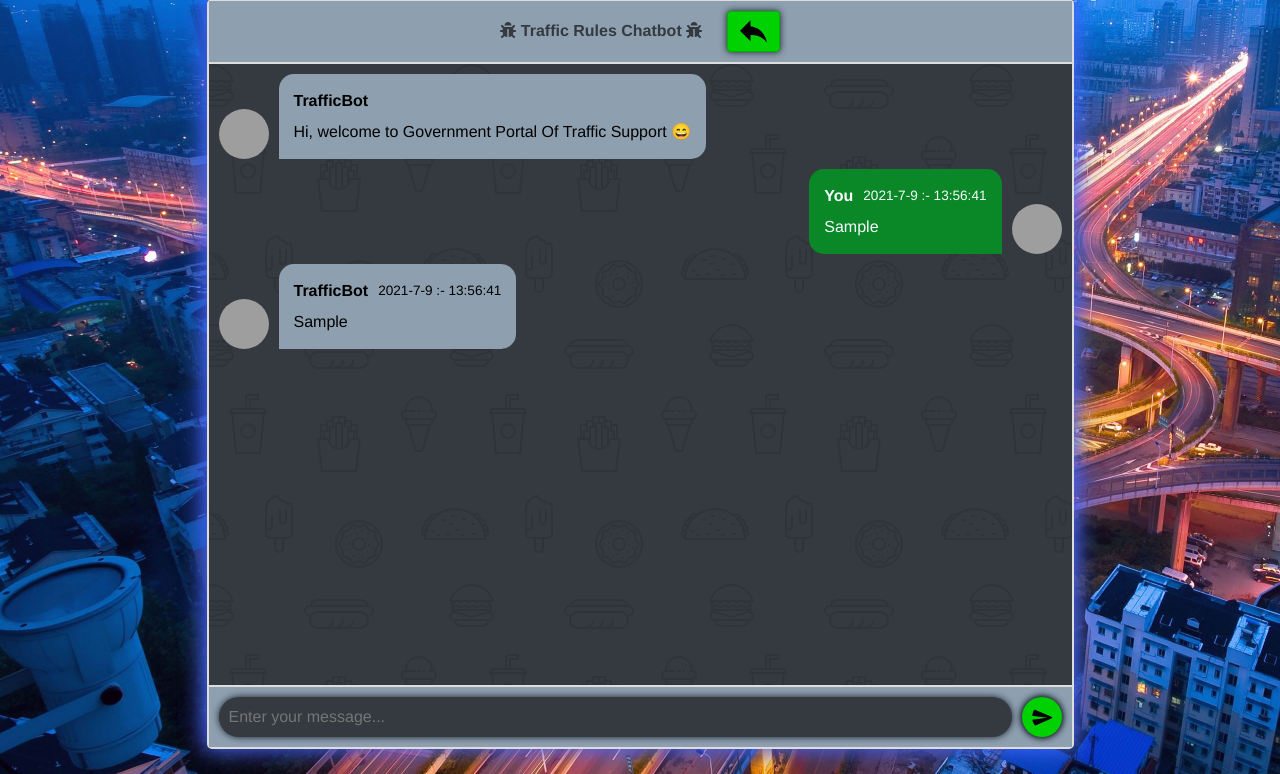
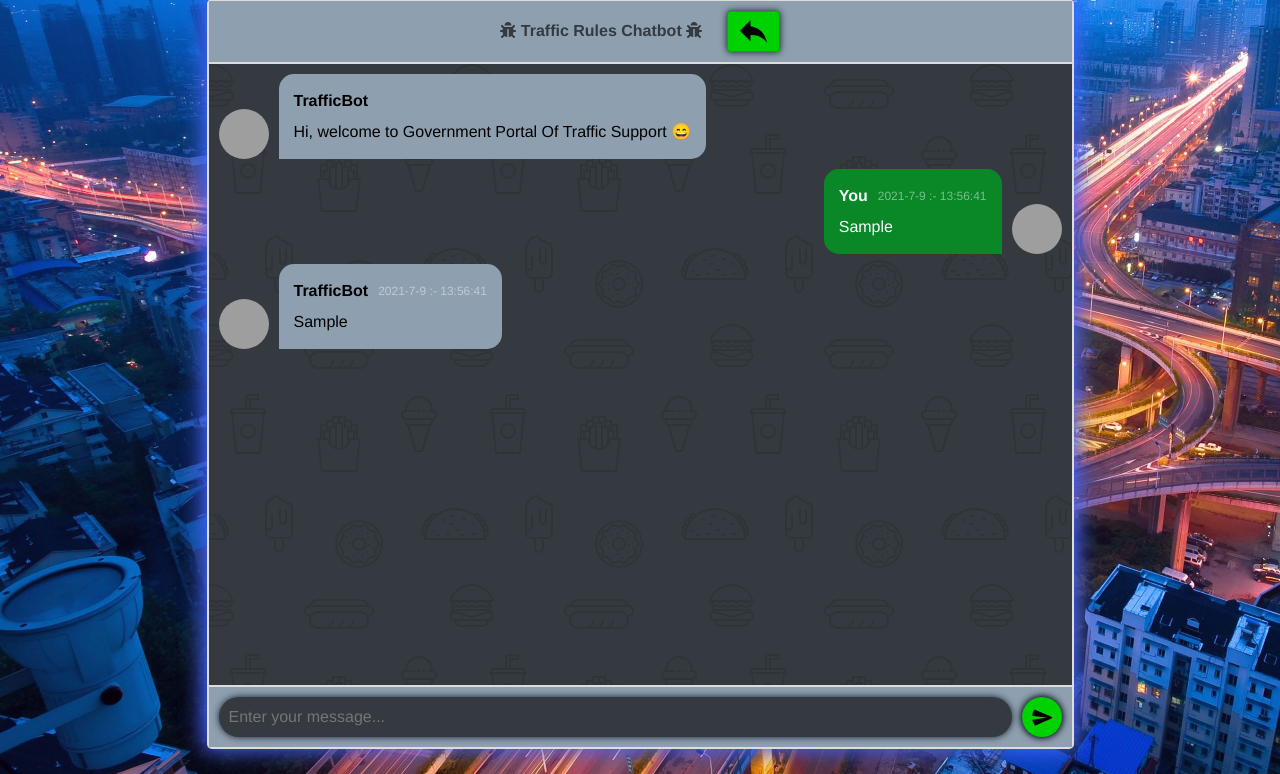
Before and after one commit to ramshi57/TLAS-CHAT-BOT, a Django app: template BOT/portal/templates/Chatbot_Page_Dark.html in a window 1280 px wide. Shown: the part 26-800 px from the top of the page. Run offline with Django 3.2, Linux system fonts and the light colour scheme; the template is opened without the code that fills it: most values are stand-ins (such as "Sample title", 1, 10 or a date in 2020); parts of the project's set-up code (start-up, migrations or seed data) failed here and were passed over; some libraries are stand-ins or nearby versions; grey boxes are pictures that could not be loaded.

Commit message:
Update Chatbot_Page_Dark.html

```diff
--- a/BOT/portal/templates/Chatbot_Page_Dark.html
+++ b/BOT/portal/templates/Chatbot_Page_Dark.html
@@ -151,7 +151,10 @@
             font-weight: bold;
             }
             .msg-info-time {
-            font-size: 0.85em;
+            /*font-size: 0.85em;*/
+            font-size: 12px;
+            /*line-height: 16px;*/
+            color: #f7fcff78;
             }
 
             .left-msg .msg-bubble {
```
